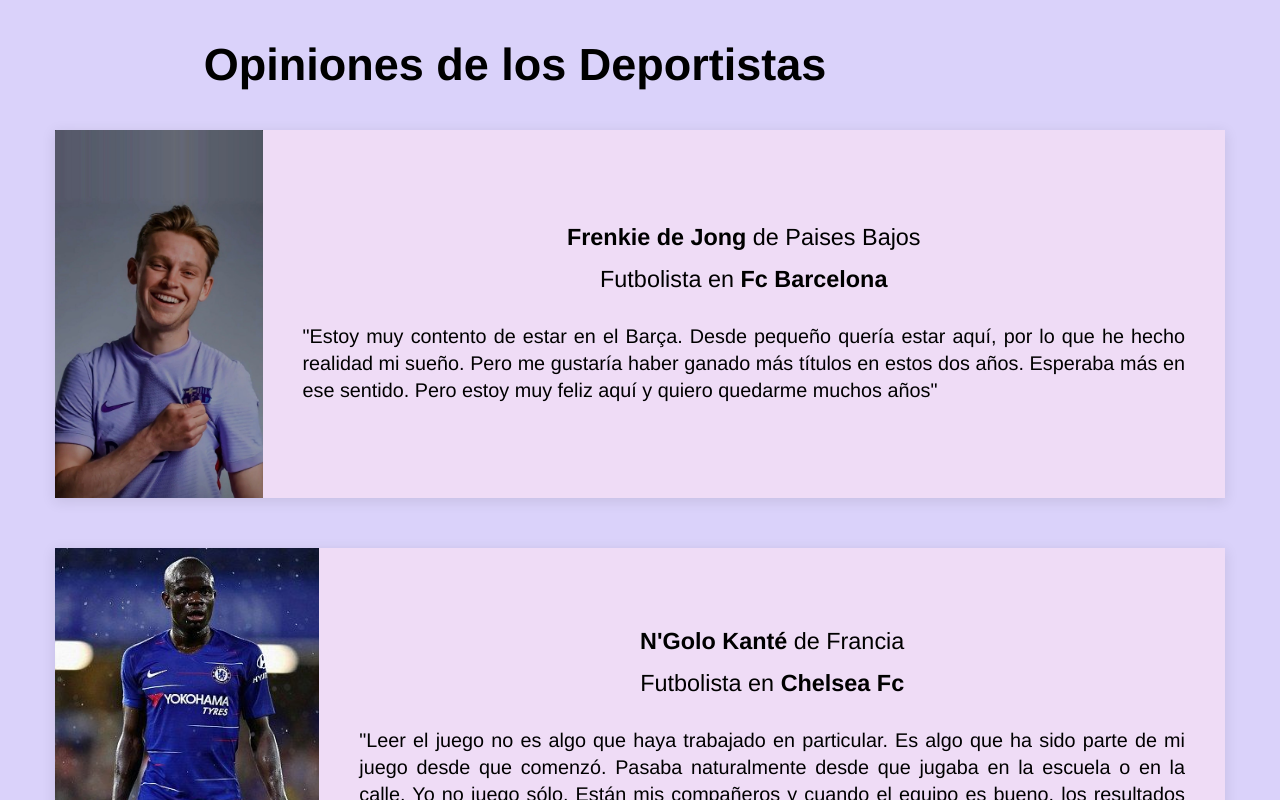
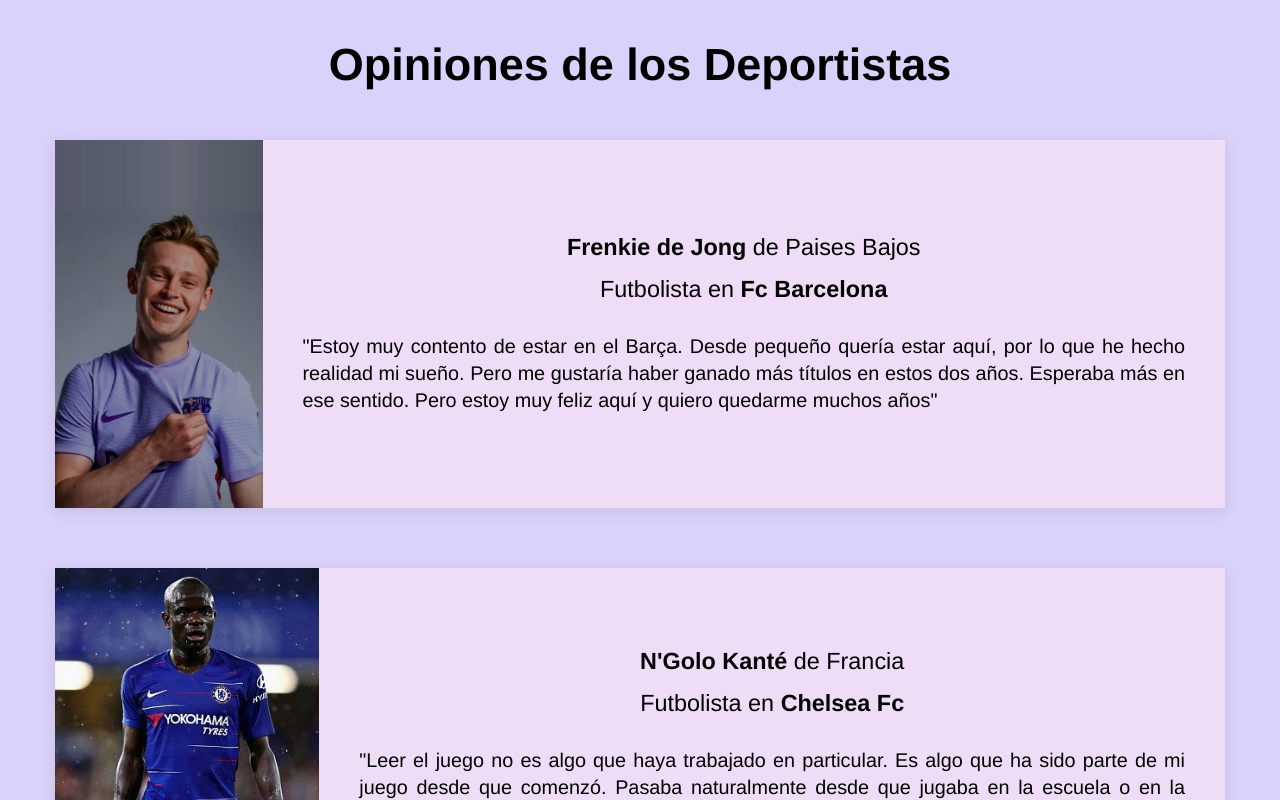
Before and after one commit to juanjo44/Proyecto-testimonios, a React (Create React App) app: page / in a window 1280 px wide. Shown: the top 800 px of the page. Built offline with nearby package versions, Linux system fonts and the light colour scheme; the HTML template or start-up script is replaced by a standard one.

Commit message:
Little changes and fixed the bug with app.css

```diff
--- a/src/App.js
+++ b/src/App.js
@@ -4,7 +4,7 @@
 function App() {
   return (
     <div className='App'>
-      <div className='contenedor-principa'>
+      <div className='contenedor-principal'>
         <h1>Opiniones de los Deportistas</h1>
         <Testimonio
           nombre='Frenkie de Jong'
@@ -12,7 +12,7 @@
           imagen='de-jong'
           cargo='Futbolista'
           equipo='Fc Barcelona'
-          testimonio='Estoy muy contento de estar en el Barça. Desde pequeño quería estar aquí, por lo que he hecho realidad mi sueño. Pero me gustaría haber ganado más títulos en estos dos años. Esperaba más en ese sentido. Pero estoy muy feliz aquí y quiero quedarme muchos años'/>
+          testimonio='Estoy muy contento de estar en el Barça. Desde pequeño quería estar aquí, por lo que he hecho realidad mi sueño. Pero me gustaría haber ganado más títulos en estos dos años. Esperaba más en ese sentido. Pero estoy muy feliz aquí y quiero quedarme muchos años' />
 
         <Testimonio
           nombre="N'Golo Kanté"
@@ -20,7 +20,7 @@
           imagen='kante'
           cargo='Futbolista'
           equipo='Chelsea Fc'
-          testimonio='Leer el juego no es algo que haya trabajado en particular. Es algo que ha sido parte de mi juego desde que comenzó. Pasaba naturalmente desde que jugaba en la escuela o en la calle. Yo no juego sólo. Están mis compañeros y cuando el equipo es bueno, los resultados son buenos para mí. Yo doy lo mejor siempre por mis compañeros'/>
+          testimonio='Leer el juego no es algo que haya trabajado en particular. Es algo que ha sido parte de mi juego desde que comenzó. Pasaba naturalmente desde que jugaba en la escuela o en la calle. Yo no juego sólo. Están mis compañeros y cuando el equipo es bueno, los resultados son buenos para mí. Yo doy lo mejor siempre por mis compañeros' />
 
         <Testimonio
           nombre='Federico Valverde'
@@ -28,7 +28,7 @@
           imagen='valverde'
           cargo='Futbolista'
           equipo='Real Madrid'
-          testimonio='Es una pena que entre compañeros de profesión no tengamos conciencia. Aquí cada uno nos estamos jugando el pan, sí, pero hay que tener cabeza para no hacer algunas cosas. Se puede ir fuerte, pero nunca con mala intención'/>
+          testimonio='Es una pena que entre compañeros de profesión no tengamos conciencia. Aquí cada uno nos estamos jugando el pan, sí, pero hay que tener cabeza para no hacer algunas cosas. Se puede ir fuerte, pero nunca con mala intención' />
       </div>
     </div>
   );
--- a/src/components/Testimonio.js
+++ b/src/components/Testimonio.js
@@ -8,7 +8,7 @@
       <img
         className='imagen-testimonio'
         src={require(`../images/testimonio-${props.imagen}.jpg`)} //require porque estamos seleccionando desde el javascript
-        alt='Imagen de De Jong'/>
+        alt='Imagen de De Jong' />
       <div className='contenedor-texto-testimonio'>
         <p className='nombre-testimonio'>
           <strong>{props.nombre}</strong> de {props.pais}
```
